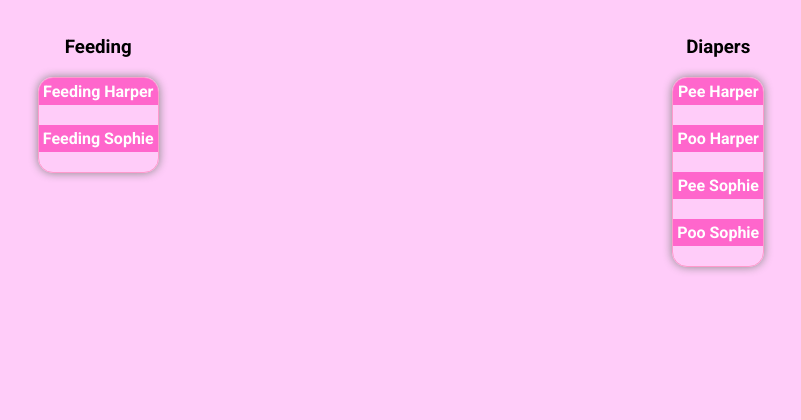
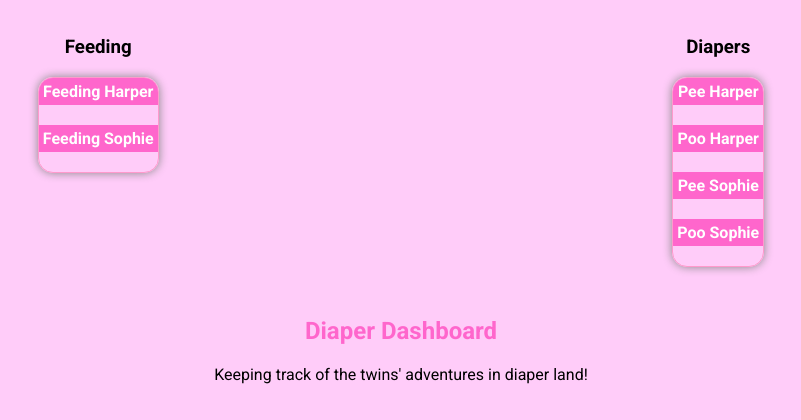
Before and after one commit to csw1nk/TallyProject, a Flask app: page / in a window 1280 px wide. Shown: the part 2508-2928 px from the top of the page, without its empty margins (239-1040 px from the left). Before the commit the page ends 2781 px from the top, so only its background shows below. Run offline with Flask 3, Linux system fonts and the light colour scheme; data that the repository does not hold is empty.

Commit message:
adding a diaper count

```diff
--- a/app.py
+++ b/app.py
@@ -150,6 +150,37 @@
                 data[activity].append(count)
     return {'dates': dates, 'data': data}
 
+def get_diaper_count():
+    """Calculate the total number of unique diaper changes within a 1-minute window."""
+    diaper_changes = 0
+    try:
+        conn = get_db_connection()
+        cur = conn.cursor()
+        # Fetch all relevant events, ordered by timestamp
+        cur.execute("""
+            SELECT timestamp FROM keypresses
+            WHERE key_label IN ('Pee Harper', 'Poo Harper', 'Pee Sophie', 'Poo Sophie')
+            ORDER BY timestamp ASC
+        """)
+        events = cur.fetchall()
+
+        # Placeholder for the last event to compare with
+        last_event_time = None
+
+        for event in events:
+            event_time = datetime.strptime(event[0], '%Y-%m-%d %H:%M:%S')
+            # If this is the first event or more than 1 minute from the last event, count it as a new diaper change
+            if last_event_time is None or event_time - last_event_time > timedelta(minutes=1):
+                diaper_changes += 1
+            last_event_time = event_time
+
+    except sqlite3.Error as e:
+        print(f"SQLite error: {e}")
+    finally:
+        conn.close()
+
+    return diaper_changes
+
 @app.route('/add_note', methods=['POST'])
 def add_note():
     note_text = request.form['noteText']
@@ -161,10 +192,10 @@
 
 @app.route('/')
 def index():
-    # Fetch event times and image files
     last_event_times = get_last_event_times()
     image_files = get_image_files()
     last_updated = get_last_record_timestamp()
+    diaper_count = get_diaper_count()
     # Fetch events for the last 3 days
     events_last_3_days = get_events_last_3_days()
     # Fetch activity data for Harper and Sophie
@@ -187,7 +218,8 @@
                            events_last_3_days=events_last_3_days,
                            harper_data_json=harper_data_json,
                            sophie_data_json=sophie_data_json,
-			   last_updated=last_updated)
+			               last_updated=last_updated,
+                           diaper_count=diaper_count)
 
 @app.route('/notes')
 def notes_page():
--- a/templates/index.html
+++ b/templates/index.html
@@ -262,6 +262,30 @@
         </div>
     {% endfor %}
 </div>
+<div id="diaperCountSection" style="text-align:center; margin-top:20px;">
+    <h2>Diaper Dashboard</h2>
+    <p>Keeping track of the twins' adventures in diaper land!</p>
+    <div id="diaperCount" style="font-size:48px; font-weight:bold; color:#4CAF50;"></div>
+    <script>
+        function animateValue(id, start, end, duration) {
+            let range = end - start;
+            let current = start;
+            let increment = end > start? 1 : -1;
+            let stepTime = Math.abs(Math.floor(duration / range));
+            let obj = document.getElementById(id);
+            let timer = setInterval(function() {
+                current += increment;
+                obj.innerHTML = current;
+                if (current == end) {
+                    clearInterval(timer);
+                }
+            }, stepTime);
+        }
+
+        // Start the animation with the diaper count from Flask
+        animateValue("diaperCount", 0, {{ diaper_count }}, 1500); // 1500 ms = 1.5 seconds
+    </script>
+</div>
     <script>
         // Add this script at the bottom, before closing </body> tag
         var harperData = JSON.parse('{{ harper_data_json | safe }}');
```
